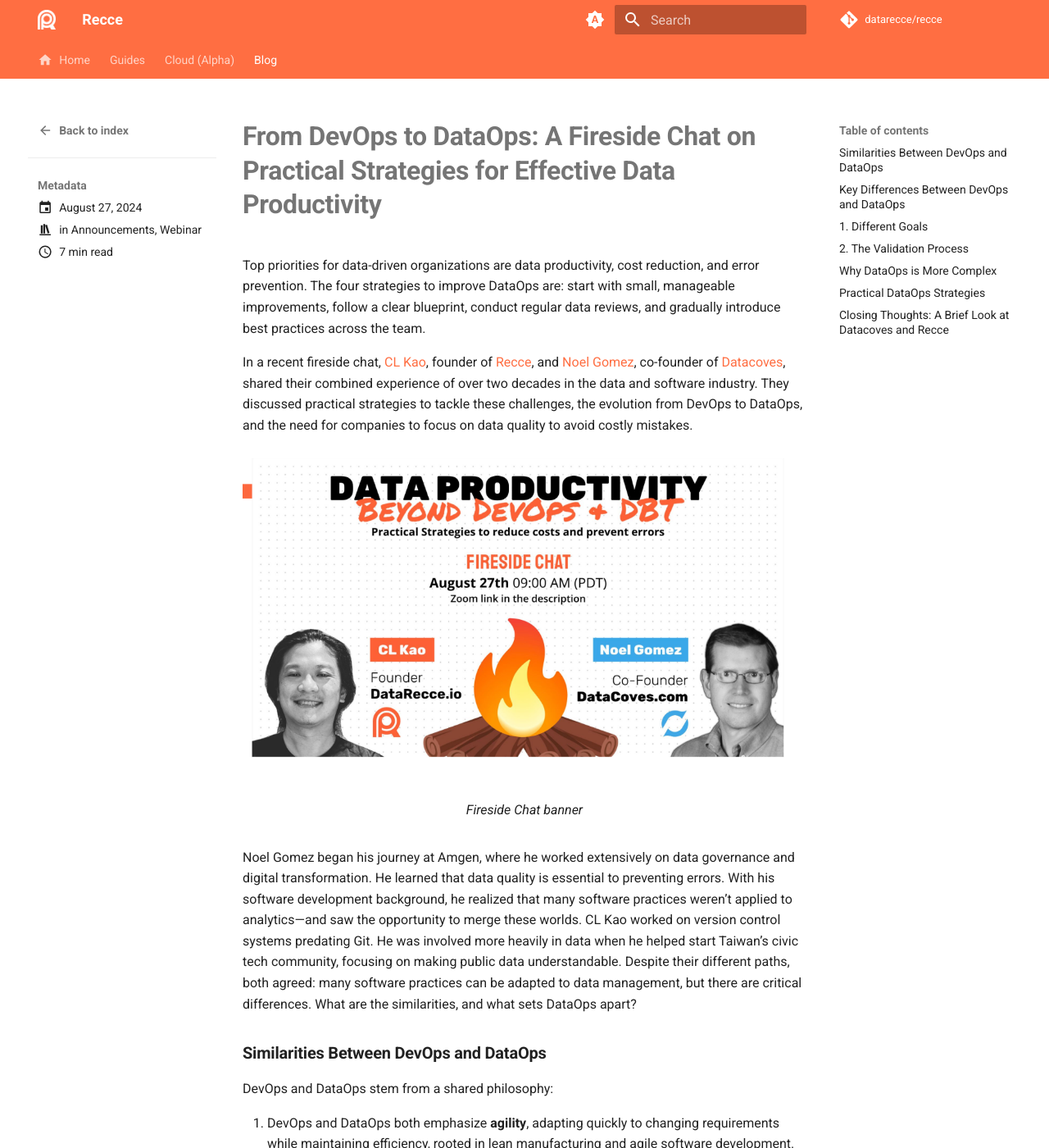
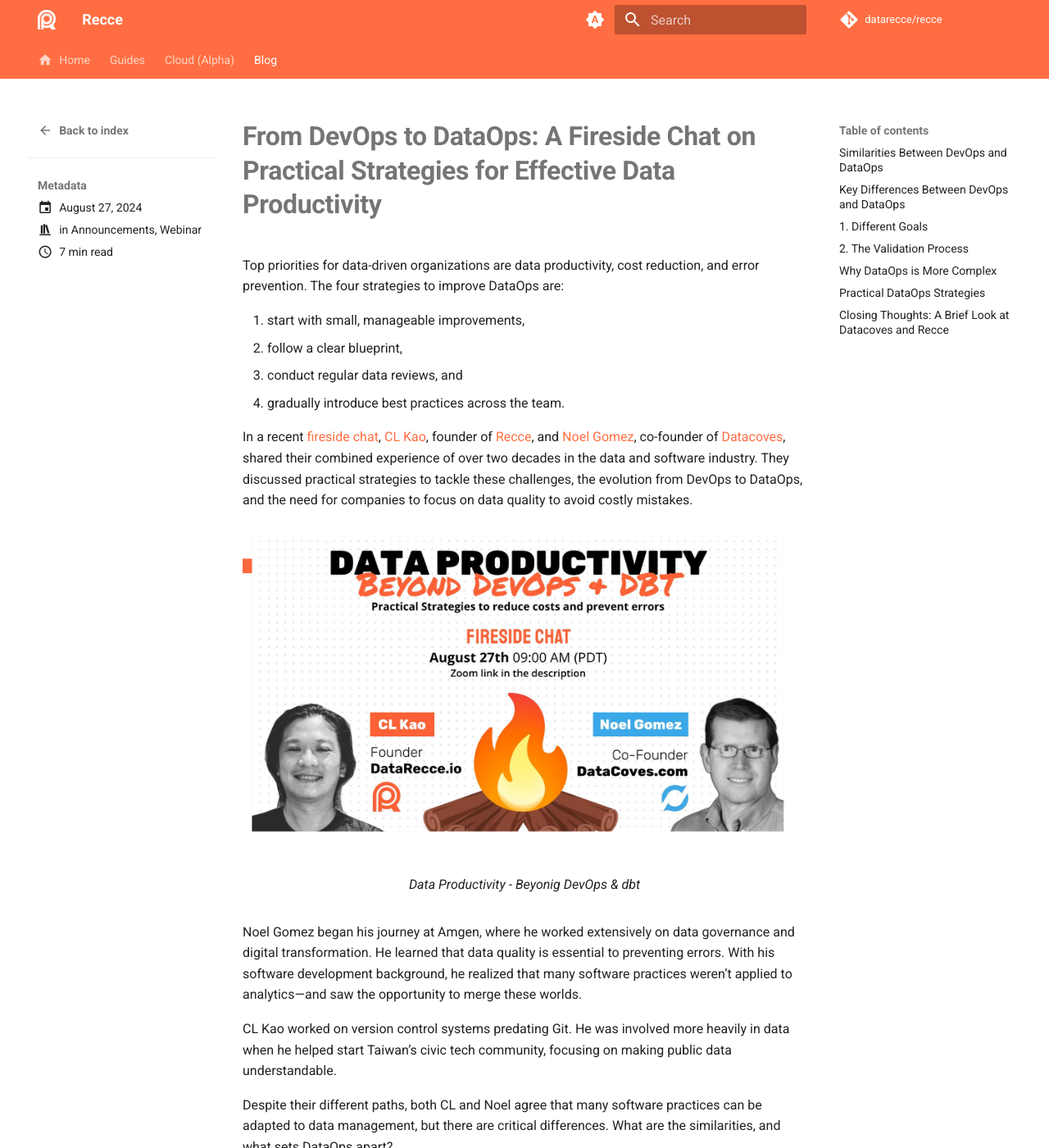
Before and after one commit to DataRecce/recce-documentation, an MkDocs documentation site: the page built from docs/blog/posts/2024-08-27_firesidechat.md, in a window 1280 px wide and 1400 px high. Shown: the whole window at 82% size. Built offline with MkDocs 1.6.1 and Material for MkDocs 9.7.7, drawn with Linux system fonts in a browser that asks for light colours; comment, search, counter and statistics services are not loaded; some of the changed text lies outside the part shown.

Commit message:
changed large PNG to JPG, some textual udpates

```diff
--- a/docs/blog/posts/2024-08-27_firesidechat.md
+++ b/docs/blog/posts/2024-08-27_firesidechat.md
@@ -10,16 +10,25 @@
 ---
 # From DevOps to DataOps: A Fireside Chat on Practical Strategies for Effective Data Productivity
 
-Top priorities for data-driven organizations are data productivity, cost reduction, and error prevention. The four strategies to improve DataOps are: start with small, manageable improvements, follow a clear blueprint, conduct regular data reviews, and gradually introduce best practices across the team.
+Top priorities for data-driven organizations are data productivity, cost reduction, and error prevention. The four strategies to improve DataOps are:
 
-In a recent fireside chat, [CL Kao](https://www.linkedin.com/in/clkao/), founder of [Recce](https://datarecce.io/), and [Noel Gomez](https://www.linkedin.com/in/noelgomez/), co-founder of [Datacoves](https://datacoves.com/), shared their combined experience of over two decades in the data and software industry. They discussed practical strategies to tackle these challenges, the evolution from DevOps to DataOps, and the need for companies to focus on data quality to avoid costly mistakes.
+1. start with small, manageable improvements,
+2. follow a clear blueprint,
+3. conduct regular data reviews, and
+4. gradually introduce best practices across the team.
+
+In a recent [fireside chat](../../firesidechat.md), [CL Kao](https://www.linkedin.com/in/clkao/), founder of [Recce](https://datarecce.io/), and [Noel Gomez](https://www.linkedin.com/in/noelgomez/), co-founder of [Datacoves](https://datacoves.com/), shared their combined experience of over two decades in the data and software industry. They discussed practical strategies to tackle these challenges, the evolution from DevOps to DataOps, and the need for companies to focus on data quality to avoid costly mistakes.
 
 <figure markdown="span">
-  ![Firesidechat banner](../assets/images/firesidechat-20240827/firesidechat_banner.png)
-  <figcaption>Fireside Chat banner</figcaption>
+  ![Firesidechat banner](../assets/images/firesidechat-20240827/firesidechat_banner.jpg)
+  <figcaption>Data Productivity - Beyonig DevOps &amp; dbt</figcaption>
 </figure>
 
-Noel Gomez began his journey at Amgen, where he worked extensively on data governance and digital transformation. He learned that data quality is essential to preventing errors. With his software development background, he realized that many software practices weren’t applied to analytics—and saw the opportunity to merge these worlds. CL Kao worked on version control systems predating Git. He was involved more heavily in data when he helped start Taiwan’s civic tech community, focusing on making public data understandable. Despite their different paths, both agreed: many software practices can be adapted to data management, but there are critical differences. What are the similarities, and what sets DataOps apart?
+Noel Gomez began his journey at Amgen, where he worked extensively on data governance and digital transformation. He learned that data quality is essential to preventing errors. With his software development background, he realized that many software practices weren’t applied to analytics—and saw the opportunity to merge these worlds.
+
+CL Kao worked on version control systems predating Git. He was involved more heavily in data when he helped start Taiwan’s civic tech community, focusing on making public data understandable.
+
+Despite their different paths, both CL and Noel agree that many software practices can be adapted to data management, but there are critical differences. What are the similarities, and what sets DataOps apart?
 
 ### Similarities Between DevOps and DataOps
 
@@ -38,7 +47,9 @@
 
 ### Key Differences Between DevOps and DataOps
 
-DevOps focuses on smooth software deployment without downtime, while DataOps ensures the data driving business decisions is accurate and trustworthy, while revisiting how we extract insights. In DataOps, it’s not just about system uptime; the real challenge is preventing incorrect or incomplete data from leading to flawed decisions or costly errors. This introduces a new layer of complexity, as ensuring data accuracy can be more difficult than ensuring software stability.
+DevOps focuses on smooth software deployment without downtime, while DataOps ensures the data driving business decisions is accurate and trustworthy, while revisiting how we extract insights.
+
+In DataOps, it’s not just about system uptime; the real challenge is preventing incorrect or incomplete data from leading to flawed decisions or costly errors. This introduces a new layer of complexity, as ensuring data accuracy can be more difficult than ensuring software stability.
 
 A key distinction between DevOps and DataOps is the confidence teams have before releasing changes. In DevOps, you can deploy code changes confidently because everything has been tested in a controlled environment before production. In DataOps, even with the right tools, validating data is trickier because real-world data constantly changes and behaves unpredictably. It’s not just about running tests; it’s about verifying that the insights or automation from the data still make sense after transformations and processes.
 
```
Also changed, not shown: docs/blog/assets/images/firesidechat-20240827/firesidechat_banner.jpg (added), docs/blog/assets/images/firesidechat-20240827/firesidechat_banner.png (deleted).
